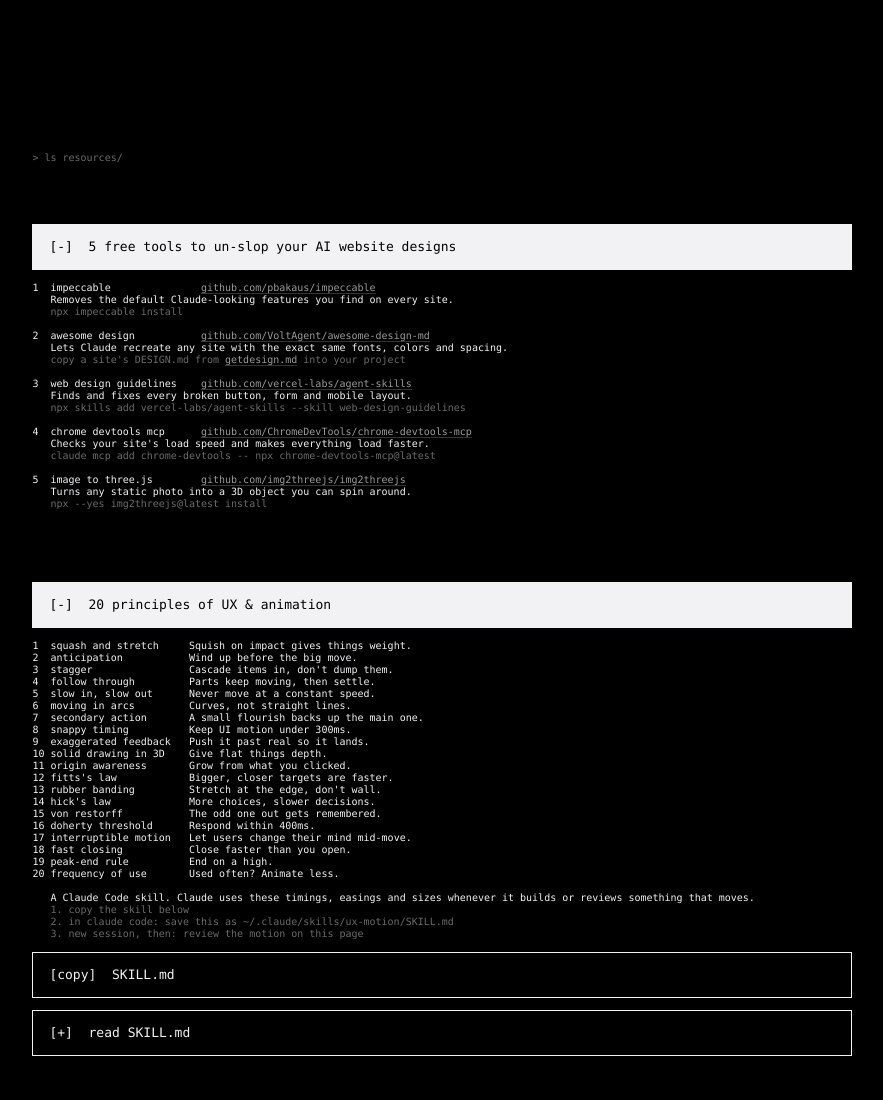
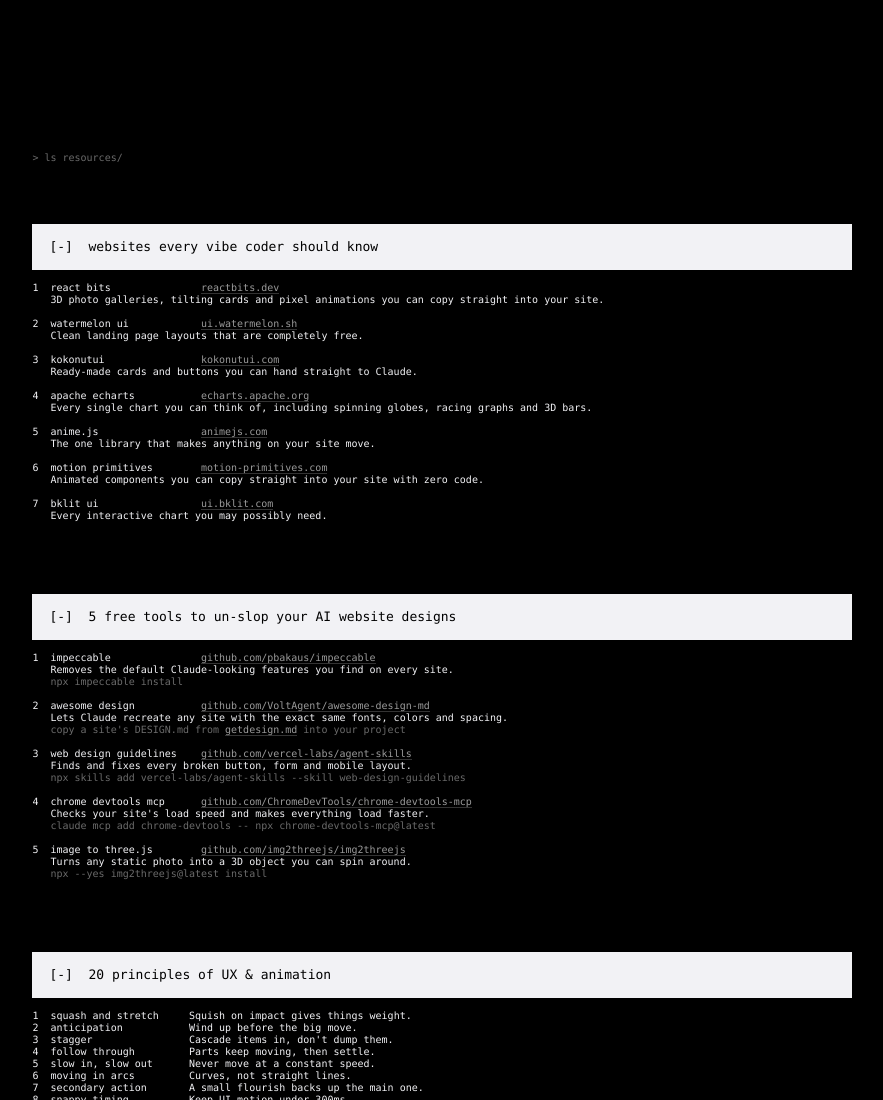
Before and after one commit to prometheus181/prometheus181.github.io, a plain HTML site: page resources.html in a window 1280 px wide. Shown: the top 1100 px of the page, without its empty margins (70-953 px from the left). Drawn offline with Linux system fonts and the light colour scheme.

Commit message:
Add vibe coder sites

```diff
--- a/resources.html
+++ b/resources.html
@@ -25,6 +25,32 @@
 
   <main class="term">
     <div class="tline dim">&gt; ls resources/</div>
+    <div class="tline sp"></div>
+    <details class="vid" open>
+      <summary>websites every vibe coder should know</summary>
+      <div class="tline sp"></div>
+      <div class="tline">1  react bits               <a href="https://reactbits.dev" target="_blank" rel="noopener">reactbits.dev</a></div>
+      <div class="tline">   3D photo galleries, tilting cards and pixel animations you can copy straight into your site.</div>
+      <div class="tline sp"></div>
+      <div class="tline">2  watermelon ui            <a href="https://ui.watermelon.sh" target="_blank" rel="noopener">ui.watermelon.sh</a></div>
+      <div class="tline">   Clean landing page layouts that are completely free.</div>
+      <div class="tline sp"></div>
+      <div class="tline">3  kokonutui                <a href="https://kokonutui.com" target="_blank" rel="noopener">kokonutui.com</a></div>
+      <div class="tline">   Ready-made cards and buttons you can hand straight to Claude.</div>
+      <div class="tline sp"></div>
+      <div class="tline">4  apache echarts           <a href="https://echarts.apache.org" target="_blank" rel="noopener">echarts.apache.org</a></div>
+      <div class="tline">   Every single chart you can think of, including spinning globes, racing graphs and 3D bars.</div>
+      <div class="tline sp"></div>
+      <div class="tline">5  anime.js                 <a href="https://animejs.com" target="_blank" rel="noopener">animejs.com</a></div>
+      <div class="tline">   The one library that makes anything on your site move.</div>
+      <div class="tline sp"></div>
+      <div class="tline">6  motion primitives        <a href="https://motion-primitives.com" target="_blank" rel="noopener">motion-primitives.com</a></div>
+      <div class="tline">   Animated components you can copy straight into your site with zero code.</div>
+      <div class="tline sp"></div>
+      <div class="tline">7  bklit ui                 <a href="https://ui.bklit.com" target="_blank" rel="noopener">ui.bklit.com</a></div>
+      <div class="tline">   Every interactive chart you may possibly need.</div>
+      <div class="tline sp"></div>
+    </details>
     <div class="tline sp"></div>
     <details class="vid" open>
       <summary>5 free tools to un-slop your AI website designs</summary>
```
